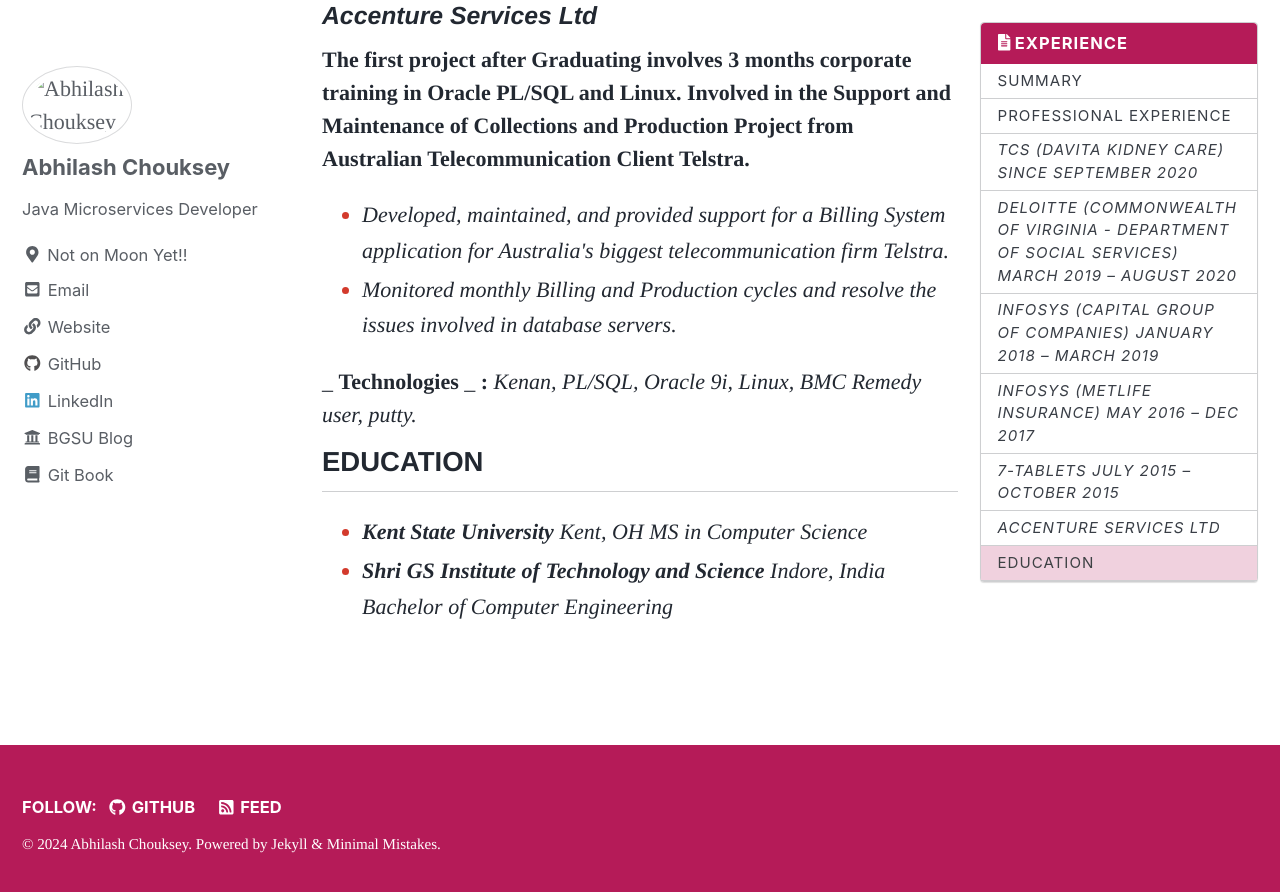
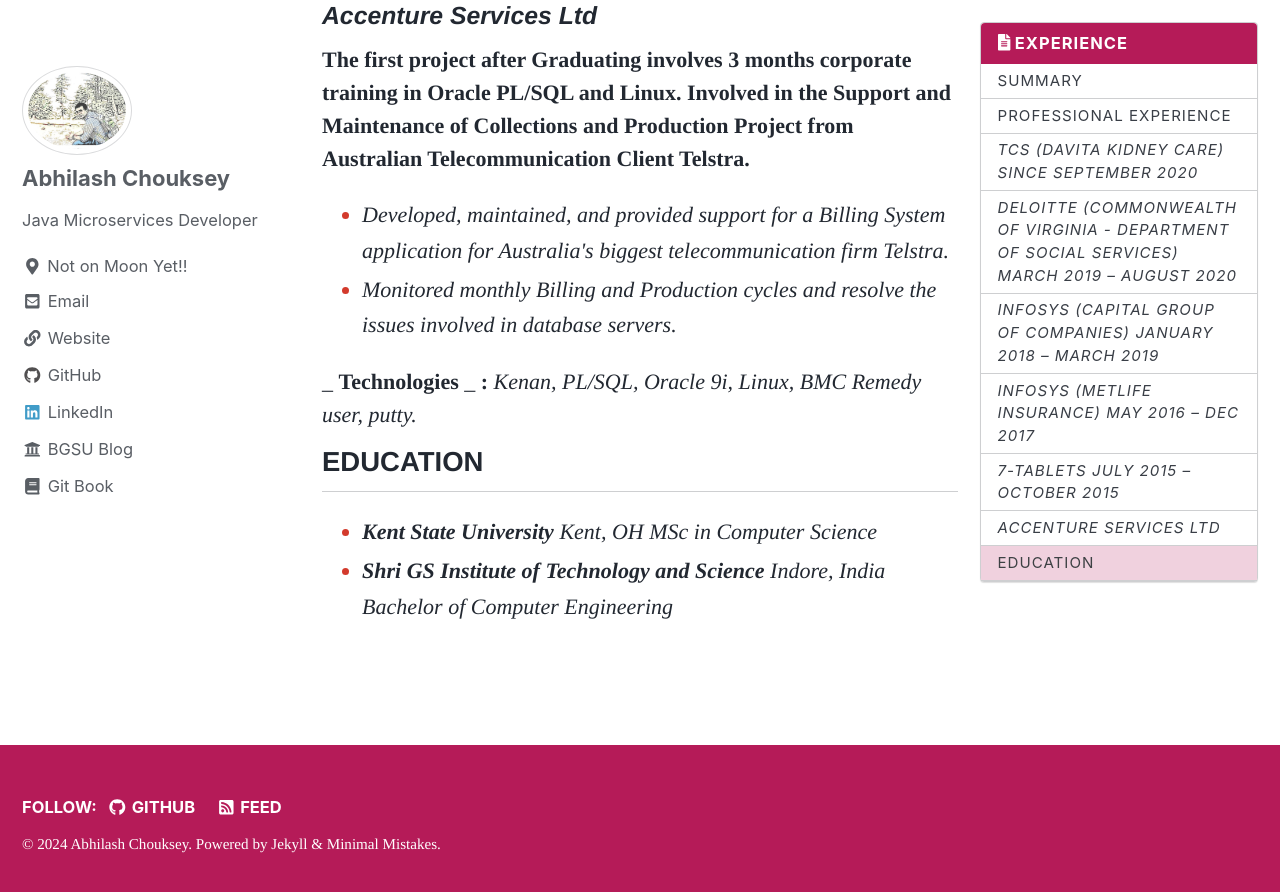
Before and after one commit to achoukse/abhi_portfolio, a Jekyll site: the page built from _pages/about.md, in a window 1280 px wide and 900 px high, scrolled down 3999 px. Shown: the top 892 px of the window. Built offline with Jekyll 4.4.1, drawn with Linux system fonts in a browser that asks for light colours; cached includes are drawn as plain includes; nearby versions of some CDN libraries.

```diff
--- a/_pages/about.md
+++ b/_pages/about.md
@@ -86,5 +86,5 @@ _ **Technologies** _ **:** _Kenan, PL/SQL, Oracle 9i, Linux, BMC Remedy user, pu
 
 ## EDUCATION
 
-- **Kent State University** Kent, OH _MS in Computer Science_
+- **Kent State University** Kent, OH _MSc in Computer Science_
 - **Shri GS Institute of Technology and Science** Indore, India _Bachelor of Computer Engineering_
```
Also changed, not shown: assets/images/avatar.jpg (added).
